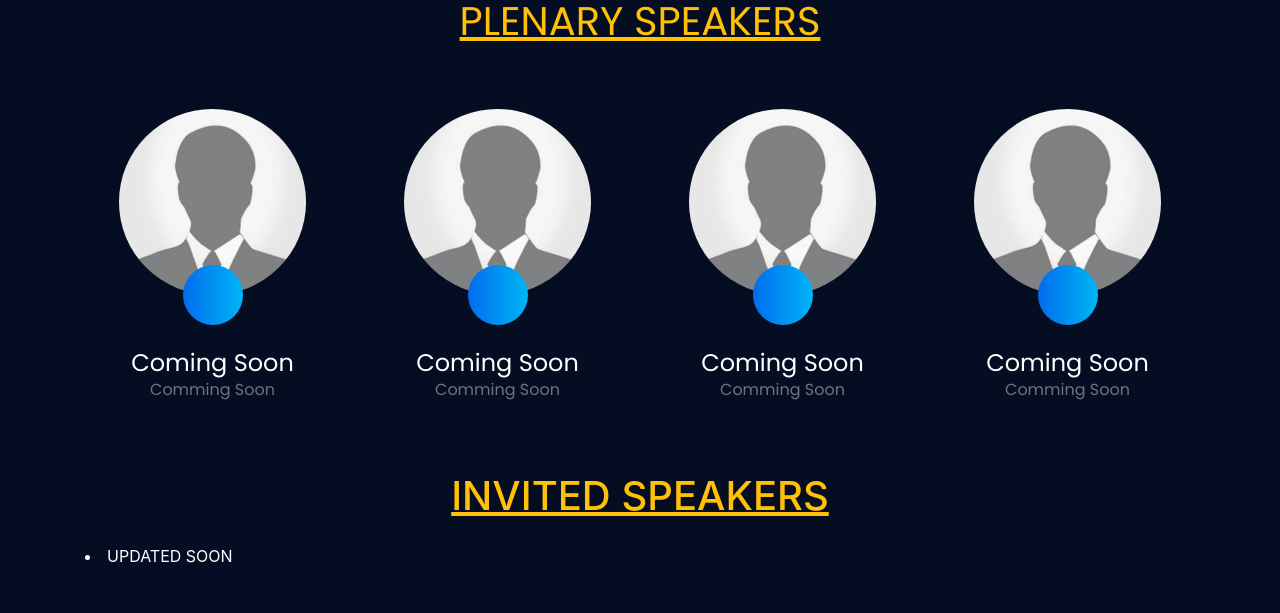
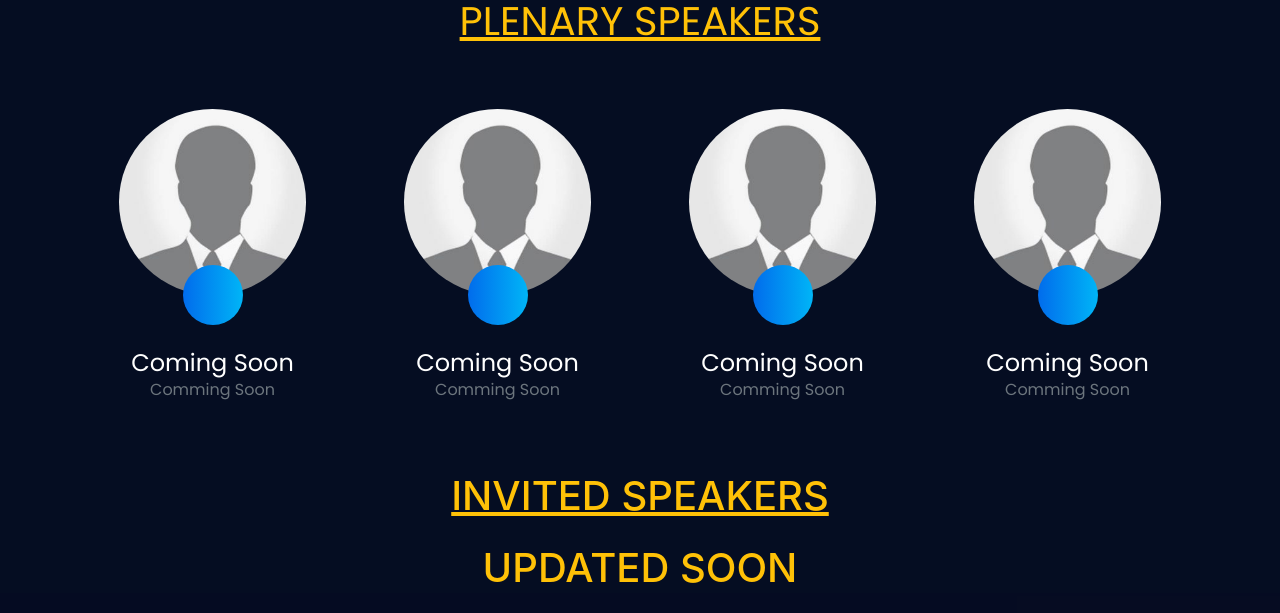
Before and after one commit to AdeshChauhan19/NCBTACHEMGLA, a plain HTML site: page speakers.html in a window 1280 px wide. Shown: the part 167-780 px from the top of the page. Drawn offline with nearby package versions, Linux system fonts and the light colour scheme.

Commit message:
updated coming soon

```diff
--- a/speakers.html
+++ b/speakers.html
@@ -137,9 +137,10 @@
     </section>
         <div class="container text-white">
             <h1 class="text-warning text-center mb-4"><u>INVITED SPEAKERS</u></h1>
+            <h1 class="text-warning text-center">UPDATED SOON</h1>
             <div class="row">
               <div class="col-sm-4 child">
-                  <li>UPDATED SOON</li>
+                  <!-- <li>UPDATED SOON</li> -->
                   <!-- <li>Prof. S K Mehta Director, SAIF Div. Panjab University, Chandigarh</li> -->
                   <!-- <li>Dr. Sanjeev K. Shukla, Sr. Scientist, SAIF, CSIR-CDRI, Lucknow</li> -->
                 </ul>
```
